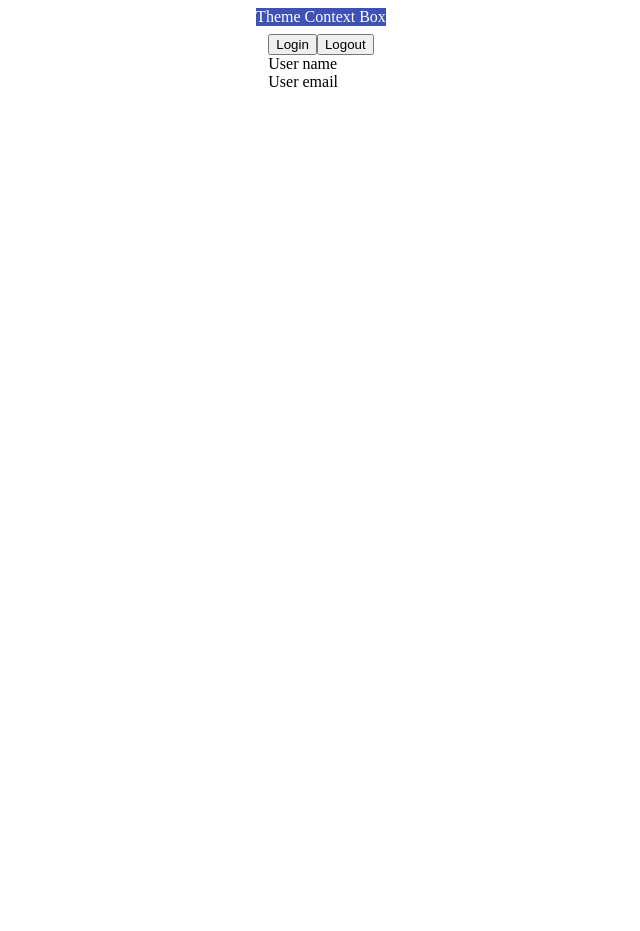
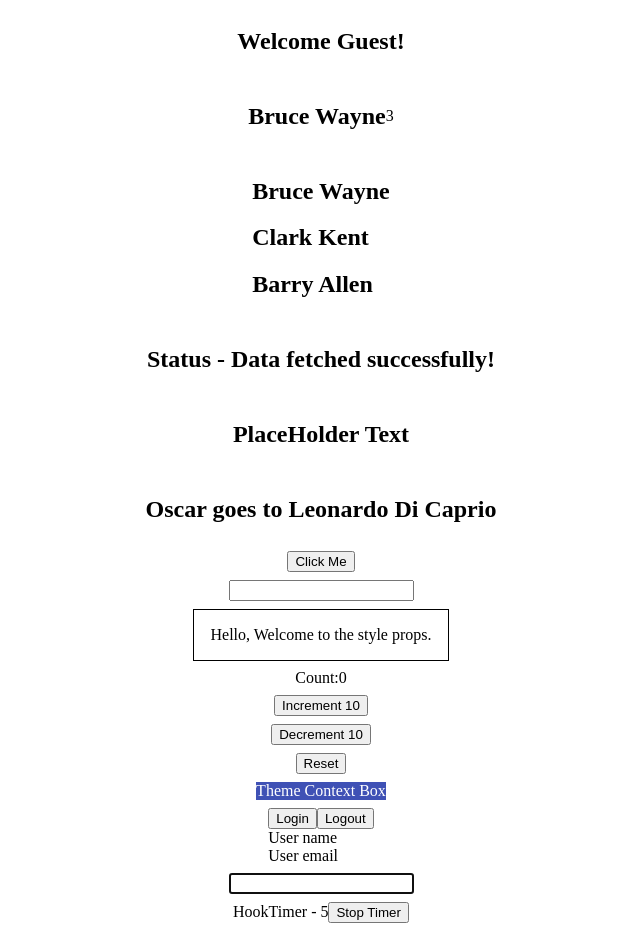
Before and after one commit to SaurabhT311/Typescript-Basics, a React (Vite) app: page / in a window 1280 px wide. Shown: the whole page, without its empty margins (319-959 px from the left). Before the commit the page ends 800 px from the top, so only its background shows below. Built offline with nearby package versions, Linux system fonts and the light colour scheme.

Commit message:
implemented useRef in typescript for DOM manipulation and web api.

```diff
--- a/src/App.tsx
+++ b/src/App.tsx
@@ -9,10 +9,12 @@ import { Button } from "./components/Button";
 import { Input } from "./components/Input";
 import { Container } from "./components/Container";
 import { Counter } from "./components/state/Counter";
-import {ThemeContextProvider} from "./components/context/ThemeContext"
-import {Box} from "./components/context/Box"
-import {UserContextProvider} from "./components/context/UserContext"
-import {User} from "./components/context/User"
+import { ThemeContextProvider } from "./components/context/ThemeContext";
+import { Box } from "./components/context/Box";
+import { UserContextProvider } from "./components/context/UserContext";
+import { User } from "./components/context/User";
+import { DomRef } from "./components/ref/DomRef";
+import { MutableRef } from "./components/ref/MutableRef";
 
 function App() {
   const personName = {
@@ -28,24 +30,26 @@ function App() {
 
   return (
     <div className="App">
-      {/* <Greet name="John" messageCount={20} />
+      <Greet name="John" messageCount={20} />
       <Person name={personName} />
       <PersonList names={nameList} />
       <Status status="success" />
       <Heading>PlaceHolder Text</Heading>
       <Oscar>
         <Heading>Oscar goes to Leonardo Di Caprio</Heading>
-      </Oscar> */}
-      {/* <Button handleClick={(event, id) => {console.log("Button Clicked!", event, id)}} />
+      </Oscar>
+      <Button handleClick={(event, id) => {console.log("Button Clicked!", event, id)}} />
       <Input value ="" handleChange={(event) => {console.log(event)}} />
       <Container styles={{border: "1px solid black", padding: "1rem"}} />
-      <Counter /> */}
+      <Counter />
       <ThemeContextProvider>
         <Box />
       </ThemeContextProvider>
       <UserContextProvider>
         <User />
       </UserContextProvider>
+      <DomRef />
+      <MutableRef />
     </div>
   );
 }
--- /dev/null
+++ b/src/components/ref/DomRef.tsx
@@ -0,0 +1,15 @@
+import React, { useEffect, useRef } from "react";
+
+export const DomRef = () => {
+  const inputRef = useRef<HTMLInputElement>(null);
+
+  useEffect(() => {
+    inputRef.current?.focus();
+  }, []);
+
+  return (
+    <div>
+      <input type="text" ref={inputRef} />
+    </div>
+  );
+};
--- /dev/null
+++ b/src/components/ref/MutableRef.tsx
@@ -0,0 +1,29 @@
+import React, { useEffect, useRef, useState } from "react";
+
+export const MutableRef = () => {
+  const [timer, setTimer] = useState(0);
+  const intervalRef = useRef<number | null>(null);
+
+  const stopTimer = () => {
+    if (intervalRef.current) {
+      window.clearInterval(intervalRef.current);
+    }
+  };
+
+  useEffect(() => {
+    intervalRef.current = window.setInterval(() => {
+      setTimer((timer) => timer + 1);
+    }, 1000);
+
+    return () => {
+      stopTimer();
+    };
+  });
+
+  return (
+    <div>
+      HookTimer - {timer}
+      <button onClick={() => stopTimer()}>Stop Timer</button>
+    </div>
+  );
+};
```
